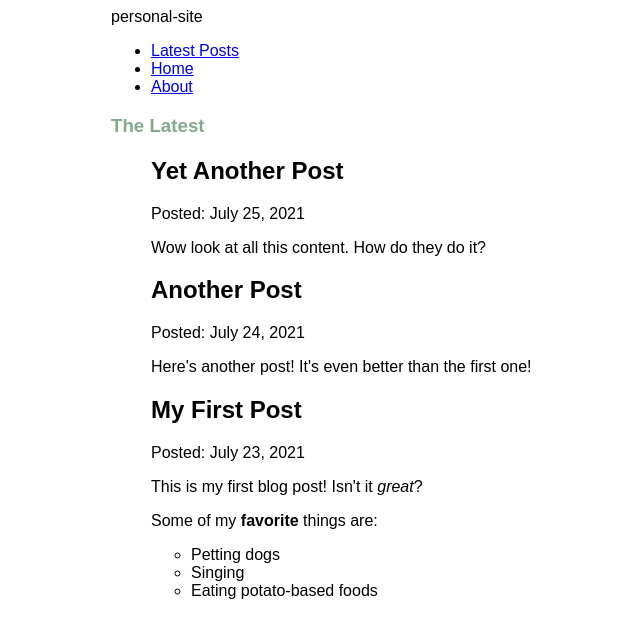
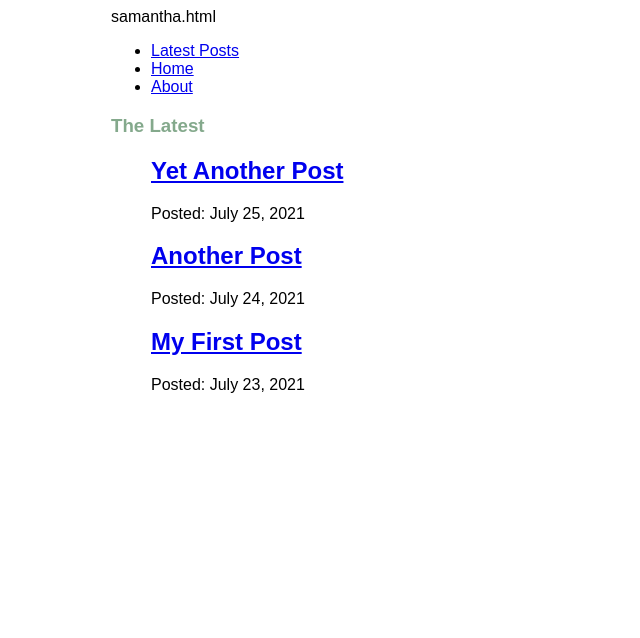
Before and after one commit to samanthaefran/personal-app, a Gatsby site: page /blog in a window 1280 px wide. Shown: the whole page, without its empty margins (279-919 px from the left). Built offline with nearby package versions, Linux system fonts and the light colour scheme; Gatsby itself is replaced by a stand-in of ours.

Commit message:
updates to blog rendering

```diff
--- a/gatsby-config.js
+++ b/gatsby-config.js
@@ -1,6 +1,6 @@
 module.exports = {
   siteMetadata: {
-    title: `personal-site`,
+    title: `samantha.html`,
     siteUrl: `https://www.yourdomain.tld`,
   },
   plugins: [
--- a/src/pages/blog.js
+++ b/src/pages/blog/index.js
@@ -1,7 +1,6 @@
 import * as React from 'react'
-import { graphql } from 'gatsby'
-import { MDXRenderer } from 'gatsby-plugin-mdx'
-import Layout from '../components/layout'
+import { Link, graphql } from 'gatsby'
+import Layout from '../../components/layout'
 
 const BlogPage = ({ data }) => {
   return(
@@ -10,11 +9,12 @@ const BlogPage = ({ data }) => {
        {
         data.allMdx.nodes.map((node) => (
           <article key={node.id}>
-            <h2>{node.frontmatter.title}</h2>
+            <h2>
+              <Link to={`/blog/${node.slug}`}>
+              {node.frontmatter.title}
+              </Link>
+              </h2>
             <p>Posted: {node.frontmatter.date}</p>
-            <MDXRenderer>
-              {node.body}
-            </MDXRenderer>
           </article>
         ))
       }
@@ -32,7 +32,7 @@ export const query = graphql`
           title
         }
         id
-        body
+        slug
       }
     }
   }
```
Also changed, not shown: src/pages/blog/{mdx.slug}.js (added, +29 -0 lines).
